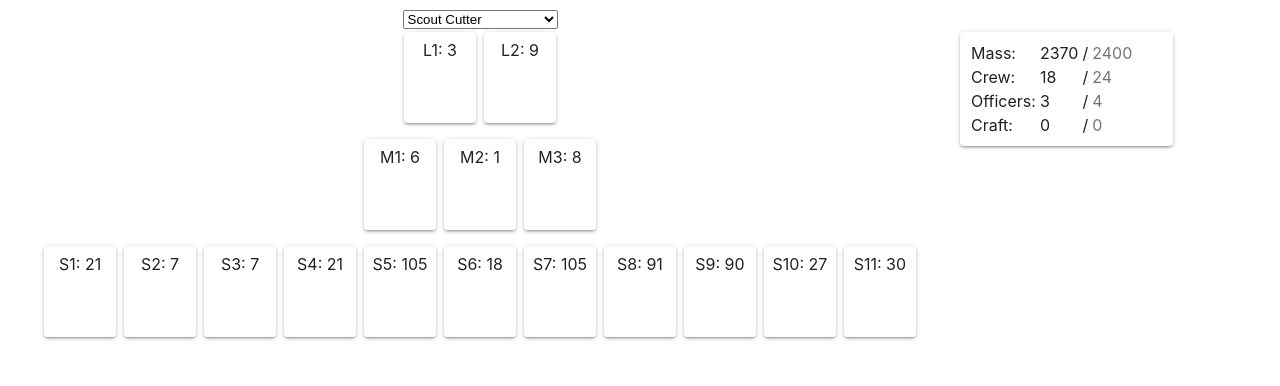
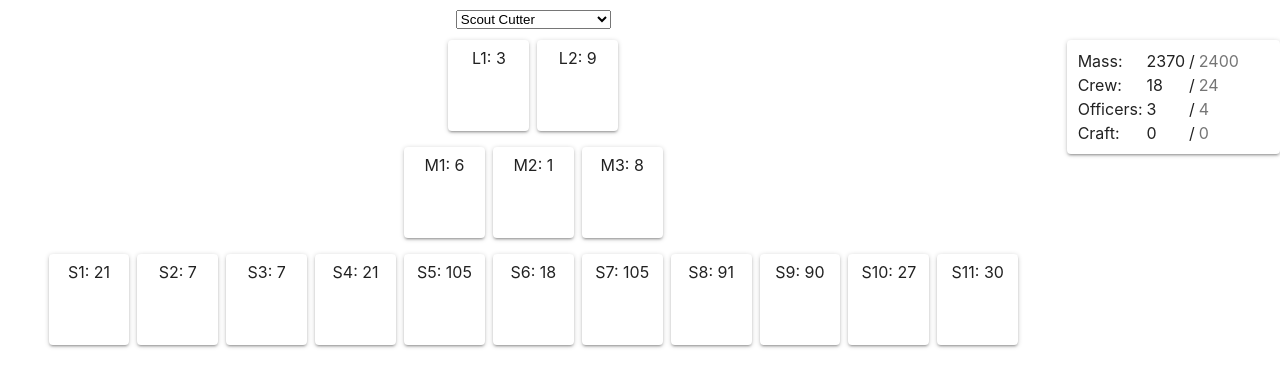
Before and after one commit to shaver/stf-ui-1, a React (Create React App) app: page / in a window 1280 px wide. Shown: the top 386 px of the page. Built offline with nearby package versions, Linux system fonts and the light colour scheme.

Commit message:
UI spacing tweaks.

```diff
--- a/src/ShipConfiguration.js
+++ b/src/ShipConfiguration.js
@@ -42,12 +42,12 @@ class ShipConfiguration extends Component {
 
         return (
             <Grid container spacing={0}>
-                <Grid item container justify='center' key='shipName' xs={9}>
+                <Grid item container justify='center' key='shipName' xs={10}>
                     <div className={this.props.classes.shipName}>
                         {this.renderShipSelector()}
                     </div>
                 </Grid>
-                <Grid item xs={9}>
+                <Grid item xs={10}>
                     <SlotGrid shipType={this.state.shipType}
                         components={components}
                         GAME_DATA={this.props.GAME_DATA}
@@ -74,6 +74,7 @@ const styles = theme => ({
         color: theme.palette.text.primary,
         height: 16,
         width: 300,
+        marginBottom: theme.spacing.unit,
     },
 });
 
```
